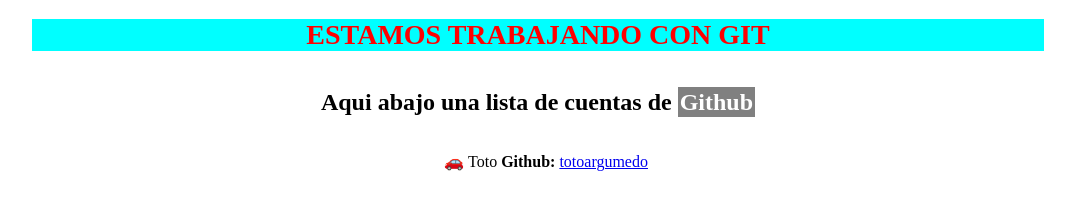
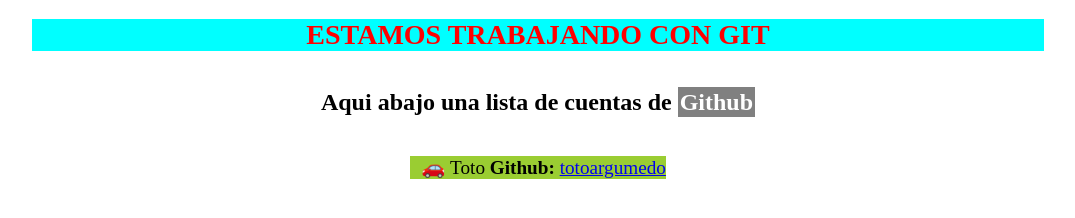
Before and after one commit to totoargumedo/primerRepoInfo2024, a plain HTML site: page index.html in a window 1280 px wide. Shown: the whole page, without its empty margins (102-1177 px from the left). Drawn offline with Linux system fonts and the light colour scheme.

Commit message:
Estilos para lista de links a github para borrar

```diff
--- a/css/styles.css
+++ b/css/styles.css
@@ -35,4 +35,6 @@
 ul {
   list-style: custom-unordered;
   /* or list-style-type: custom-unordered; */
+  background-color: yellowgreen;
+  font-size: larger;
 }
```
